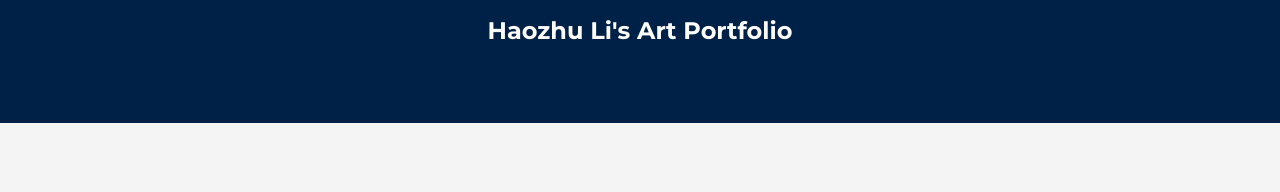
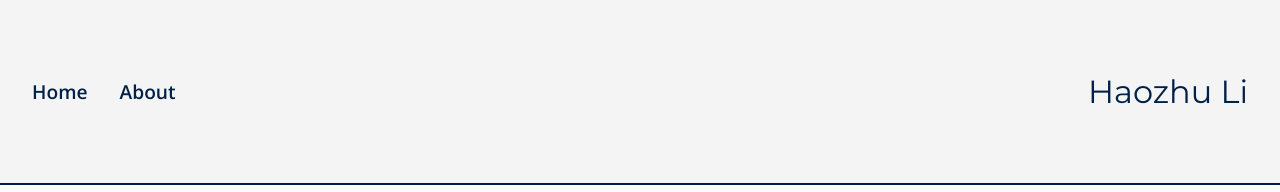
Before and after one commit to francismath/art_gallery, a plain HTML site: page index.html in a window 1280 px wide. Shown: the top 192 px of the page. Drawn offline with nearby package versions, Linux system fonts and the light colour scheme.

Commit message:
Update index.html

```diff
--- a/index.html
+++ b/index.html
@@ -3,7 +3,6 @@
 <head>
     <meta charset="UTF-8">
     <meta name="viewport" content="width=device-width, initial-scale=1.0">
-    <title>Haozhu Li's Art Portfolio</title>
     <link href="https://fonts.googleapis.com/css2?family=Montserrat:wght@400;700&family=Open+Sans:wght@400;600&display=swap" rel="stylesheet">
     <style>
         body {
@@ -14,18 +13,7 @@
             color: #333;
             box-sizing: border-box;
         }
-        header {
-            background-color: #002147;
-            color: #FFFFFF;
-            text-align: center;
-            padding: 1em 0;
-            height: 7.14vw; /* 1/14 of the width */
-        }
-        header h1 {
-            margin: 0;
-            font-family: 'Montserrat', sans-serif;
-            font-size: 1.5em;
-        }
+
         nav {
             display: flex;
             justify-content: space-between;
@@ -103,10 +91,6 @@
     </style>
 </head>
 <body>
-    <header>
-        <h1>Haozhu Li's Art Portfolio</h1>
-    </header>
-
     <nav>
         <div class="tags">
             <a href="index.html">Home</a>
```
